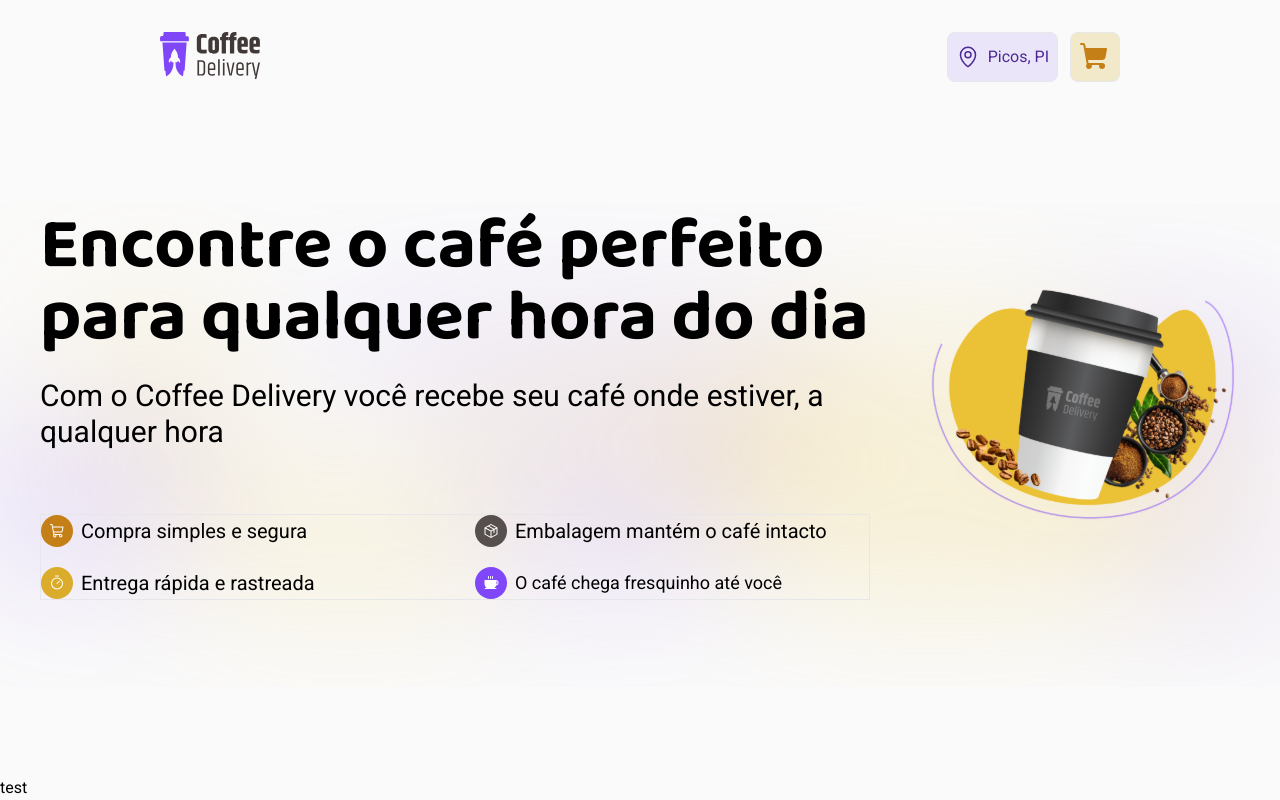
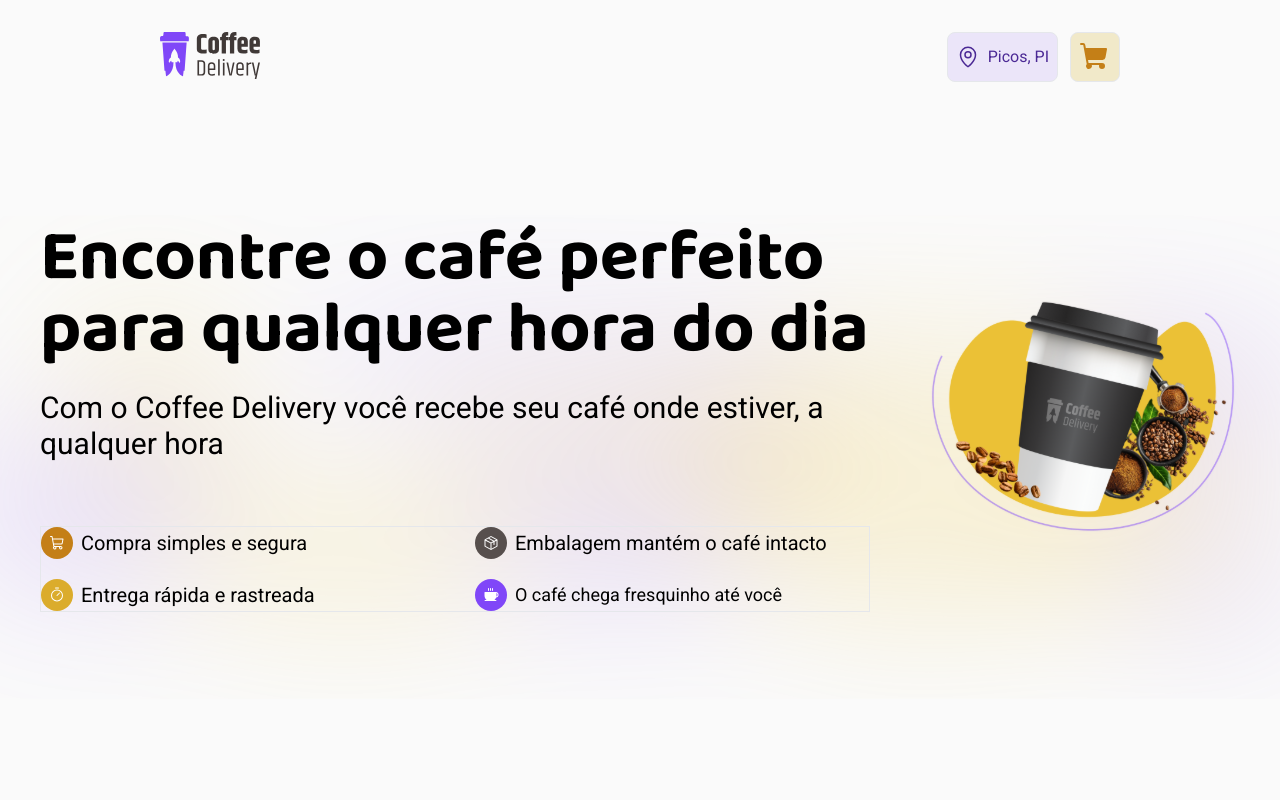
Before and after one commit to wellington-tinho/coffee-delivery, a Next.js app: page / in a window 1280 px wide. Built offline with nearby package versions, Linux system fonts and the light colour scheme.

Commit message:
Refactor: change of directories

```diff
--- a/src/app/layout/main.tsx
+++ b/src/app/intro/page.tsx
@@ -5,7 +5,7 @@ import Package from '../../../public/assets/icons/Package'
 import ShoppingCart from '../../../public/assets/icons/ShoppingCart'
 import Timer from '../../../public/assets/icons/Timer'
 
-export default function Main() {
+export default function Intro() {
   return (
     <div
       className="bg-[url('/assets/background.svg')]
--- a/src/app/layout.tsx
+++ b/src/app/layout.tsx
@@ -1,7 +1,6 @@
 import { Baloo_2 as Baloo, Roboto } from 'next/font/google'
 import { ReactNode } from 'react'
 import './globals.css'
-import Main from './layout/main'
 import Navbar from './layout/navbar'
 
 const roboto = Roboto({
@@ -28,7 +27,7 @@ export default function RootLayout({ children }: { children: ReactNode }) {
       >
         <div className="flex flex-col h-full bg-base-background">
           <Navbar />
-          <Main />
+          {/* <Main /> */}
           {children}
         </div>
       </body>
--- a/src/app/page.tsx
+++ b/src/app/page.tsx
@@ -1,7 +1,9 @@
+import Intro from './intro/page'
+
 export default function Home() {
   return (
-    <div>
-      <h1>test</h1>
-    </div>
+    <>
+      <Intro />
+    </>
   )
 }
```
